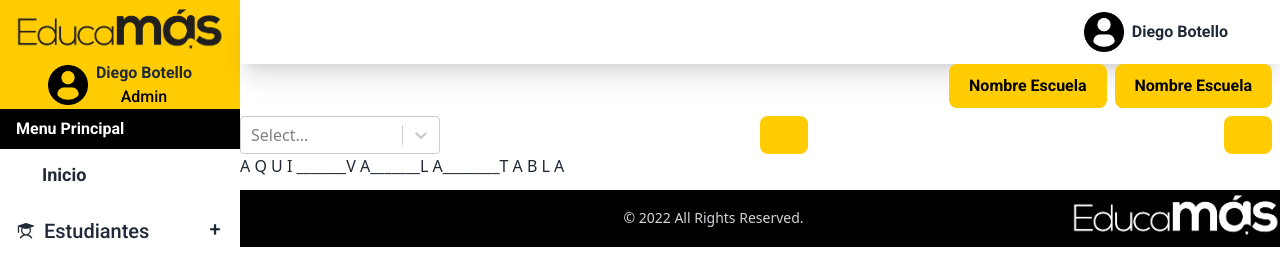
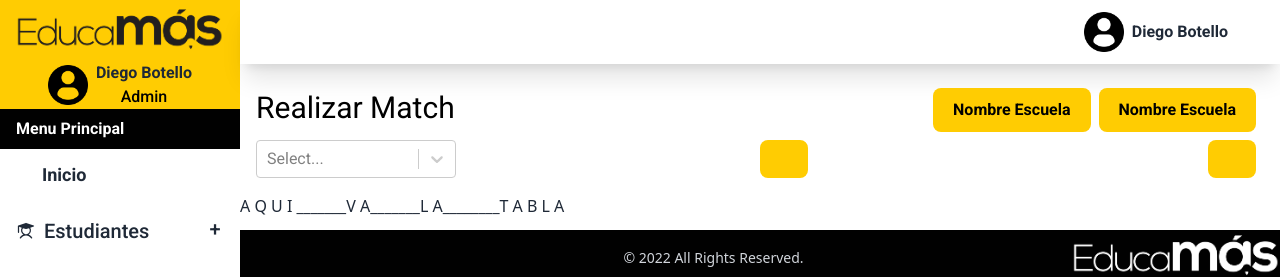
Before and after one commit to diegoabt18/cohorte4-okhlos-frontend, a React (Vite) app: page /PlantillaMatch in a window 1280 px wide. Shown: the top 277 px of the page. Built offline with nearby package versions, Linux system fonts and the light colour scheme; some icons are missing.

Commit message:
TituloMatch

```diff
--- a/src/components/templates/PlantillaMatch.jsx
+++ b/src/components/templates/PlantillaMatch.jsx
@@ -4,9 +4,9 @@ import MatchTableOptions from "../organisms/MatchTableOptions";
 
 const PlantillaMatch = () => {
   return (
-    <div >
-      <div>
-            <PageOptionsTitle />
+    <div className='grid' >
+      <div className='pt-6 pb-4 px-4 font-Roboto'>
+            <PageOptionsTitle text={"Realizar Match"} />
             <MatchTableOptions />
       </div>
 
```
